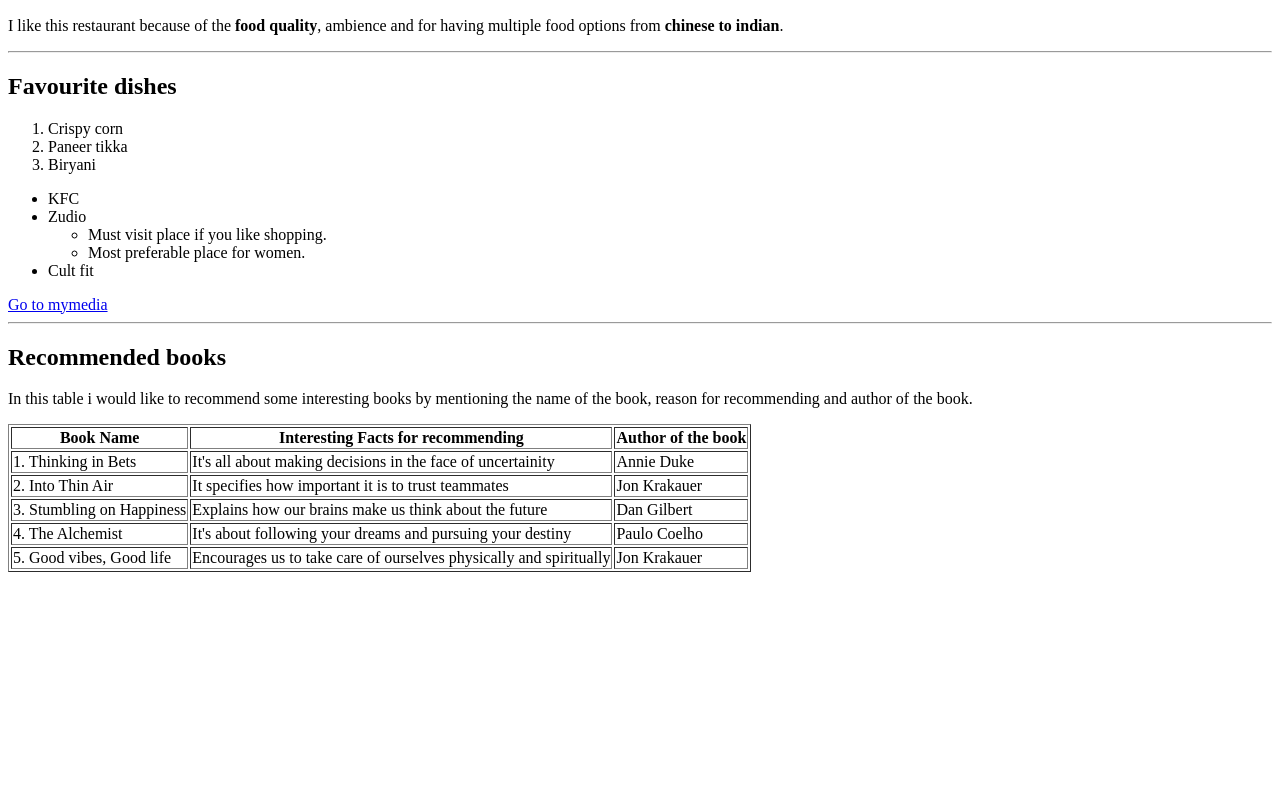
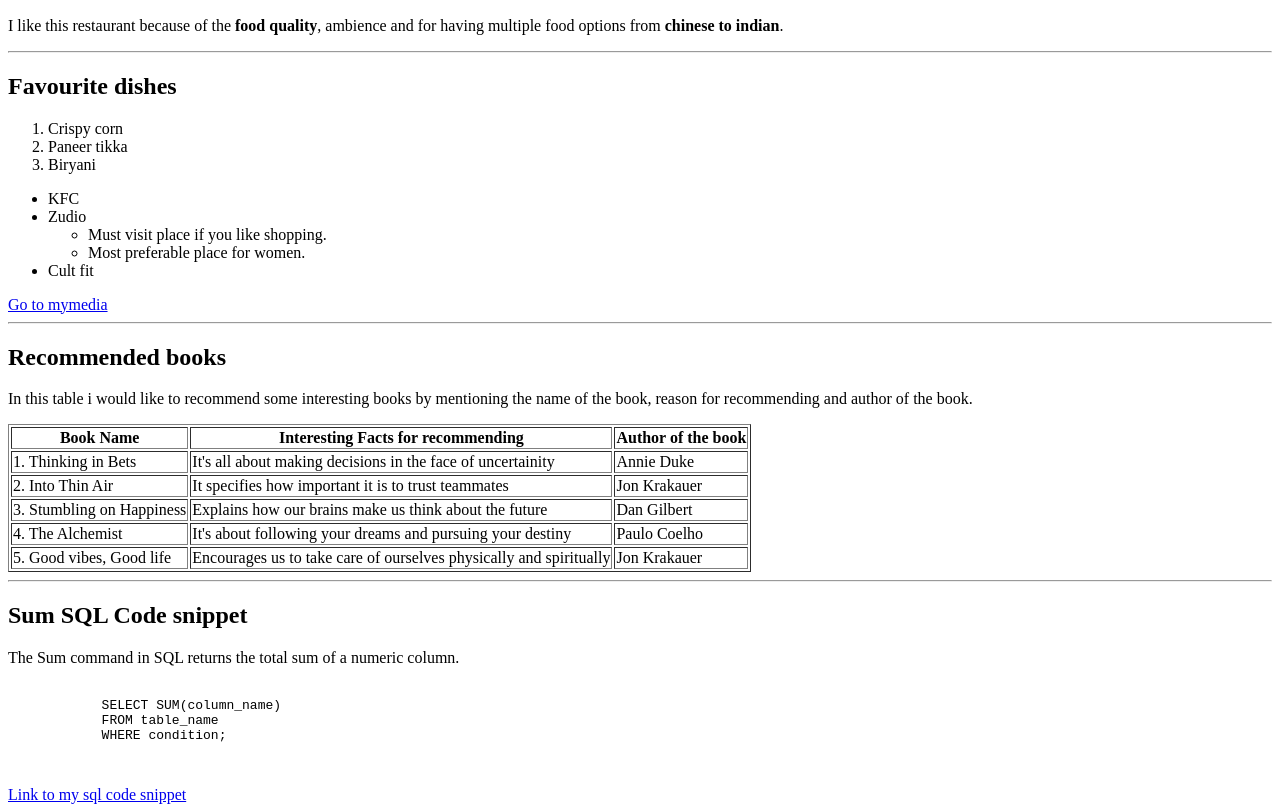
Before and after one commit to 44-563-Web-Apps-S24/44563-webapps-s24-assignment3-Sushma-362, a plain HTML site: page index.html in a window 1280 px wide. Shown: the part 110-922 px from the top of the page. Before the commit the page ends 800 px from the top, so only its background shows below. Drawn offline with Linux system fonts and the light colour scheme.

Commit message:
Update index.html

```diff
--- a/index.html
+++ b/index.html
@@ -65,6 +65,17 @@
             <td>Jon Krakauer</td>
         </tr>
       </table>
+    <hr></hr>
+    <h2>Sum SQL Code snippet</h2>
+    <p>The Sum command in SQL returns the total sum of a numeric column.</p>
+    <pre>
+        <code>
+            SELECT SUM(column_name)
+            FROM table_name
+            WHERE condition;
+        </code>
+    </pre>
+    <a href="https://code.pieces.app/collections/sql">Link to my sql code snippet</a>
 </body>
 
 </html>
```
